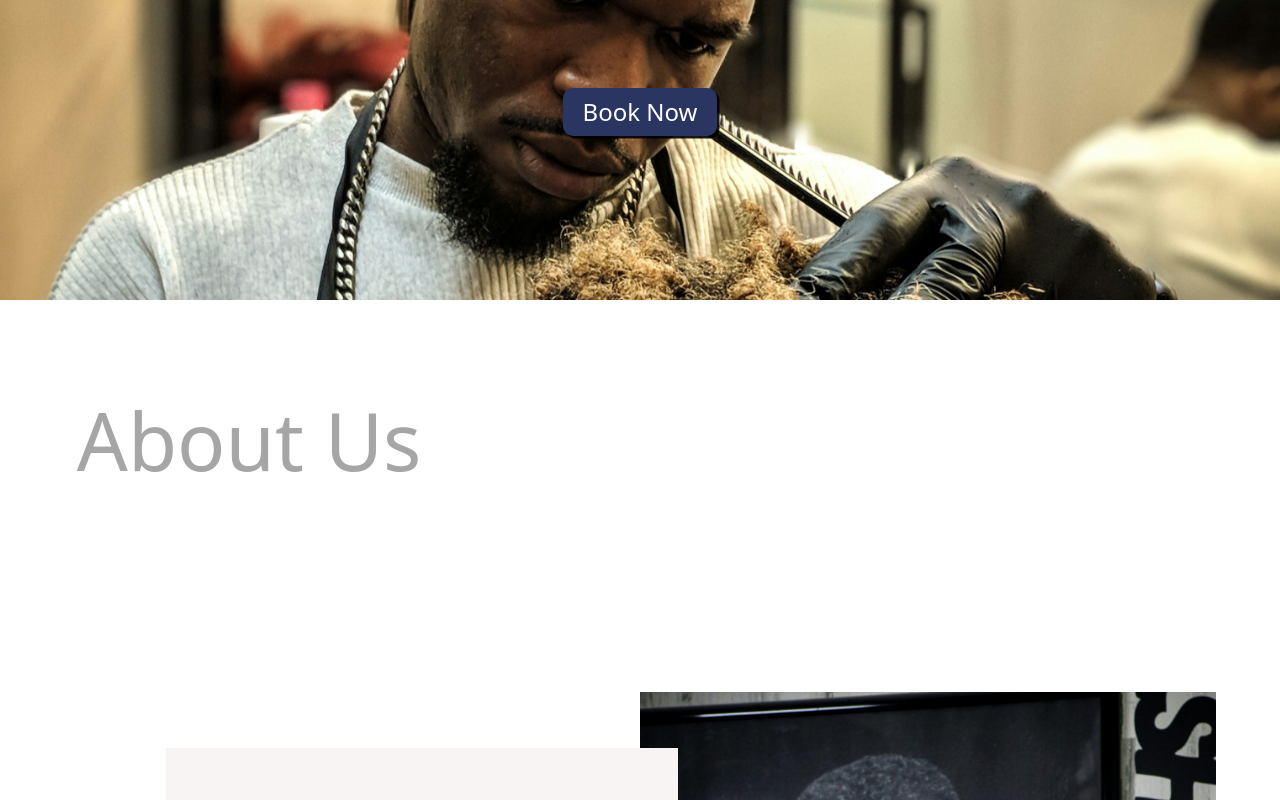
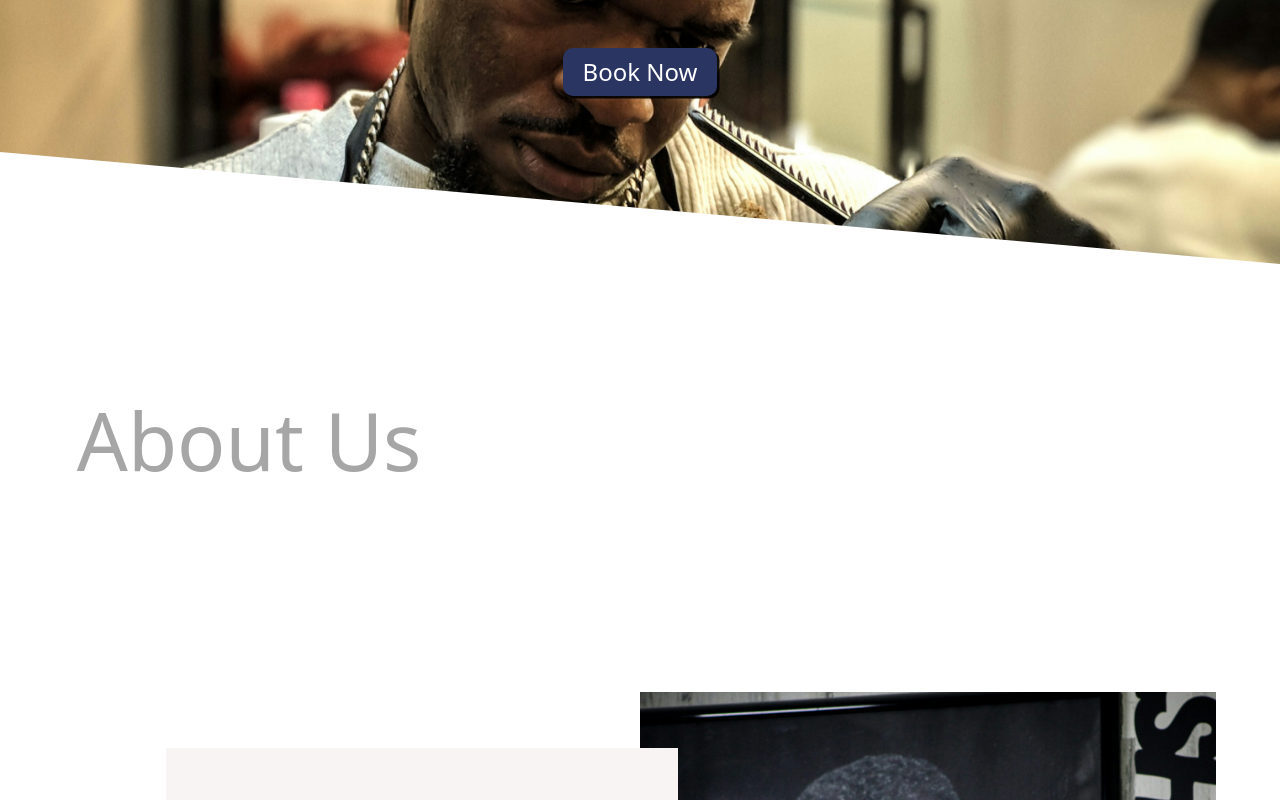
Before and after one commit to arty-11/BarberShop, a Next.js app in the folder barbershop/: page / in a window 1280 px wide. Shown: the part 500-1300 px from the top of the page. Built offline with nearby package versions, Linux system fonts and the light colour scheme.

Commit message:
Add white div in hero section

```diff
--- a/barbershop/src/app/components1/hero-section/hero-section.js
+++ b/barbershop/src/app/components1/hero-section/hero-section.js
@@ -2,21 +2,29 @@
 
 import styles from './hero-section.module.css';
 import { ParallaxBanner } from 'react-scroll-parallax';
+
+export default function HeroSection() {
 
     const layerStyle = {
         position: "absolute",
         top: "0"
     }
 
-export default function HeroSection() {
-    return (
-        <section>
-            <ParallaxBanner
-                className={styles.parallaxBanner}
-                layers={[
-                    { image: '/Barber-imgs/picture-1.jpg', speed: -80, scale: [0.6, 1.4], style: layerStyle },
-                    {
-                        speed: -20,
+    const backgroundImg = {
+        speed: -80,
+        style: layerStyle,
+        scale: [0.6, 1.4],
+        image: '/Barber-imgs/picture-1.jpg'
+    }
+
+    const whiteDiv = {
+        speed: -1,
+        style: layerStyle,
+        children: <div className={styles.whiteDiv}></div>
+    }
+
+    const textDivContainer = {
+        speed: -10,
         style: layerStyle,
         children: (
             <div className={styles.textDivContainer}>
@@ -31,14 +39,16 @@ export default function HeroSection() {
                     </div>
                 </div>
             </div>
-                        ),
-                    },
-                    // { speed: 1, children: <div className={styles.whiteDiv}></div> }
-                ]}
+        )
+    }
+
+    return (
+        <section>
+            <ParallaxBanner
+                className={styles.parallaxBanner}
+                layers={[ backgroundImg, whiteDiv, textDivContainer]}
             >
             </ParallaxBanner>
         </section>
     );
 };
-
-// { speed: -10, children: <div style={{backgroundColor: "white", height: "20vh", width: "100vw", position: "relative", top: "100vh", transform: "rotate(3deg)" , overflowX: "hidden"}}></div>}
--- a/barbershop/src/app/components1/hero-section/hero-section.module.css
+++ b/barbershop/src/app/components1/hero-section/hero-section.module.css
@@ -58,14 +58,12 @@
     top: 12vh;
 }
 
-/* .whiteDiv {
-    background-color: #fff;
-    width: 100vw;
-    height: 22vh;
+.whiteDiv {
+    background-color: var(--white);
+    width: 150%;
+    height: 24vh;
     position: absolute;
-    bottom: -10vh;
-    left: -1vw;
+    bottom: -12vh;
     transform: rotate(5deg);
-    border: 1px solid red;
-    z-index: 99;
-} */
+    left: -20vw;
+}
--- a/barbershop/src/app/components1/navbar/navlink.js
+++ b/barbershop/src/app/components1/navbar/navlink.js
@@ -13,7 +13,8 @@ export default function navlink({ navLinks, styles }) {
                     <li key={navLink.id} className={styles.NavLiFlexItems}>
                         <Link href={navLink.path} className={NavLinkisActive ? [styles.NavLinks, styles.NavLinkisActive].join(" ") : styles.NavLinks}>
                             {navLink.name}
-                        </Link></li>
+                        </Link>
+                    </li>
                 )
             })
             }
```
Lines whose indentation alone changed are shown as unchanged.
